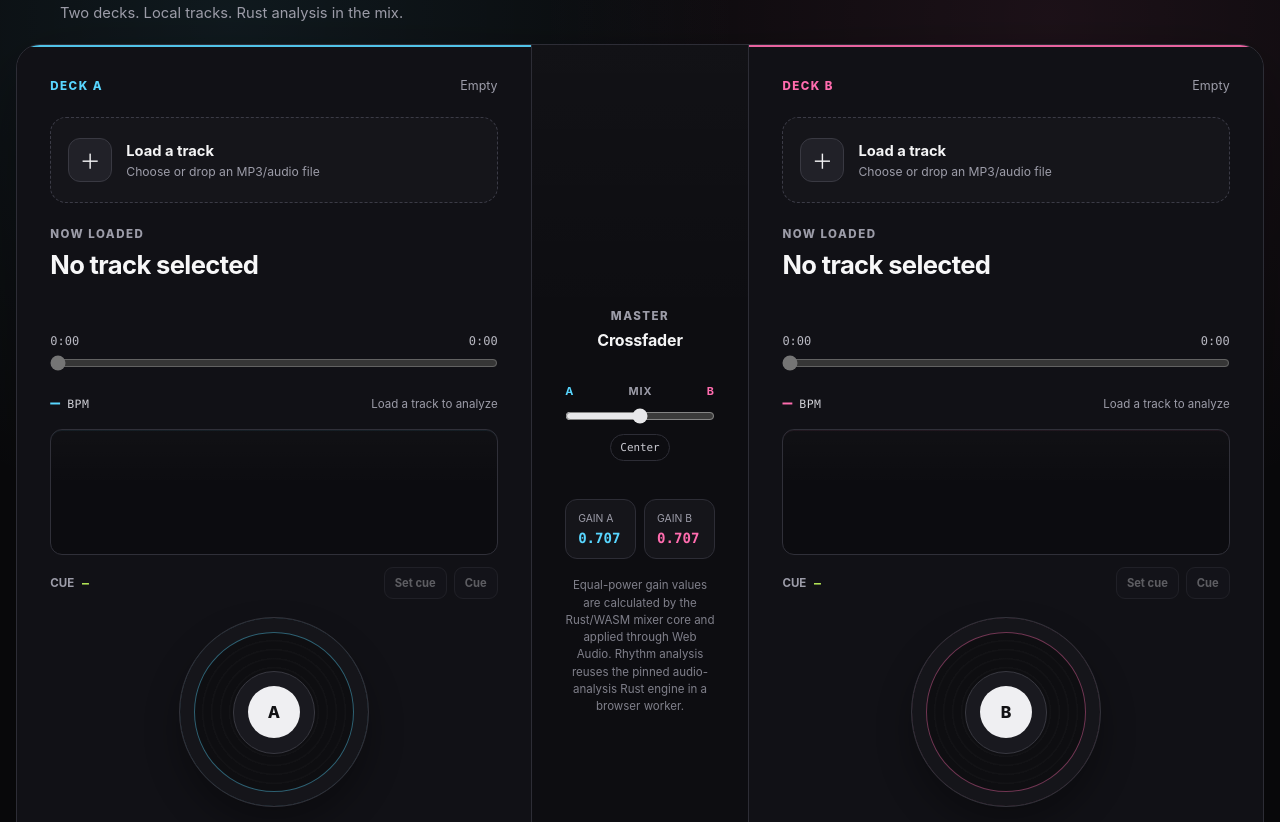
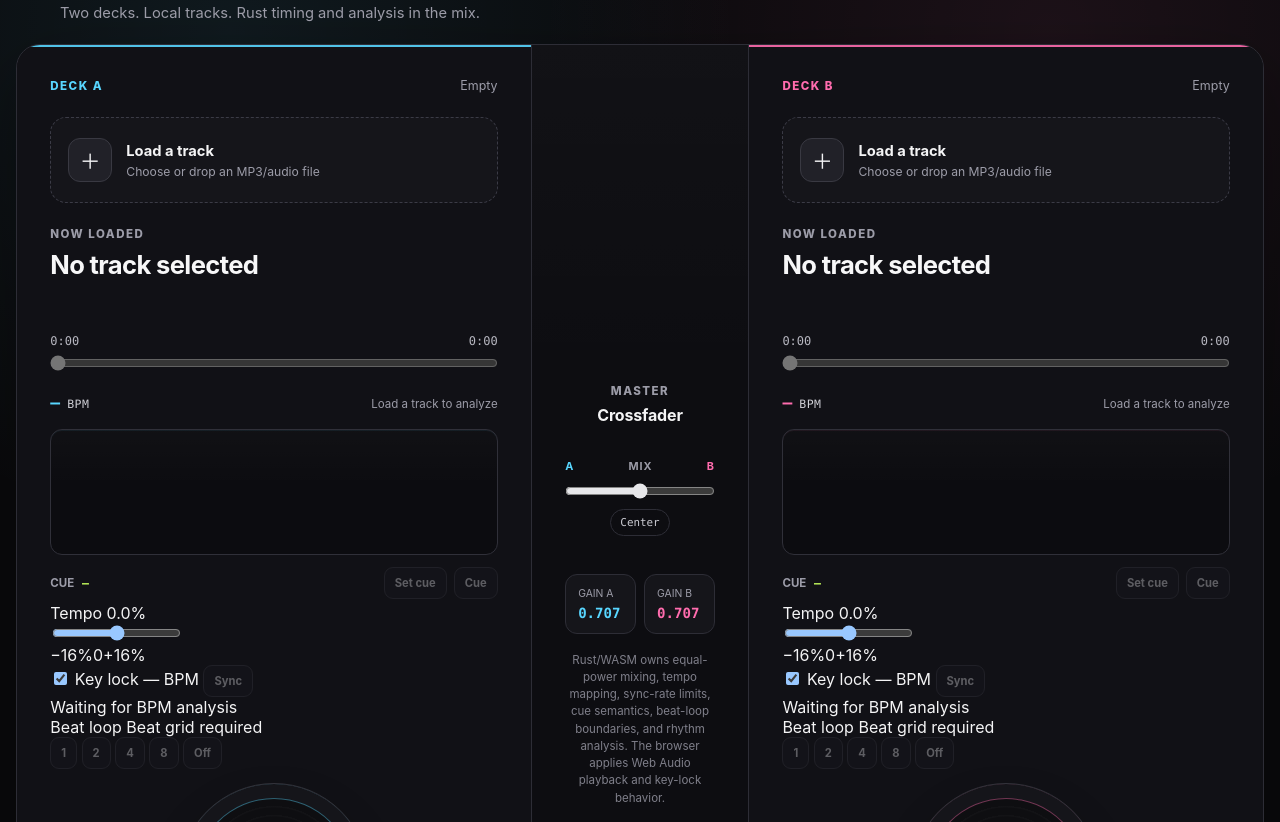
Before and after one commit to moritzbrantner/dj-party, a plain HTML site: page web/index.html in a window 1280 px wide. Shown: the part 70-892 px from the top of the page. Drawn offline with Linux system fonts and the light colour scheme; a script that the page names is missing.

Commit message:
feat: add tempo loop and sync controls

```diff
--- a/web/index.html
+++ b/web/index.html
@@ -19,7 +19,7 @@
             <span class="brand-mark" aria-hidden="true">◉</span>
             <span>DJ Party</span>
           </a>
-          <p class="tagline">Two decks. Local tracks. Rust analysis in the mix.</p>
+          <p class="tagline">Two decks. Local tracks. Rust timing and analysis in the mix.</p>
         </div>
         <div class="session-status" aria-label="Session status">
           <span class="status-dot" aria-hidden="true"></span>
@@ -74,7 +74,7 @@
               class="waveform"
               width="720"
               height="124"
-              aria-label="Deck A waveform, beat grid, cue point, and playhead"
+              aria-label="Deck A waveform, beat grid, loop, cue point, and playhead"
             ></canvas>
           </div>
           <div class="cue-row">
@@ -84,6 +84,48 @@
               <button id="deck-a-cue" class="mini-button cue-button" type="button" disabled>Cue</button>
             </div>
           </div>
+
+          <section class="timing-panel" aria-label="Deck A timing controls">
+            <div class="tempo-control">
+              <div class="timing-heading">
+                <span>Tempo</span>
+                <output id="deck-a-tempo-value">0.0%</output>
+              </div>
+              <input
+                id="deck-a-tempo"
+                class="tempo-slider"
+                type="range"
+                min="-16"
+                max="16"
+                step="0.1"
+                value="0"
+                aria-label="Deck A tempo adjustment"
+              />
+              <div class="tempo-scale" aria-hidden="true"><span>−16%</span><span>0</span><span>+16%</span></div>
+            </div>
+            <div class="timing-actions">
+              <label class="key-lock-control" for="deck-a-key-lock">
+                <input id="deck-a-key-lock" type="checkbox" checked />
+                <span>Key lock</span>
+              </label>
+              <output id="deck-a-effective-bpm" class="effective-bpm">— BPM</output>
+              <button id="deck-a-sync" class="mini-button sync-button" type="button" disabled>Sync</button>
+            </div>
+            <div class="timing-status" id="deck-a-timing-status" aria-live="polite">Waiting for BPM analysis</div>
+            <div class="loop-control">
+              <div class="timing-heading">
+                <span>Beat loop</span>
+                <output id="deck-a-loop-status">Beat grid required</output>
+              </div>
+              <div id="deck-a-loop-controls" class="loop-buttons" role="group" aria-label="Deck A beat loop length">
+                <button class="mini-button" type="button" data-loop-beats="1" disabled>1</button>
+                <button class="mini-button" type="button" data-loop-beats="2" disabled>2</button>
+                <button class="mini-button" type="button" data-loop-beats="4" disabled>4</button>
+                <button class="mini-button" type="button" data-loop-beats="8" disabled>8</button>
+                <button id="deck-a-loop-off" class="mini-button loop-off-button" type="button" disabled>Off</button>
+              </div>
+            </div>
+          </section>
 
           <div class="platter-wrap" aria-hidden="true">
             <div id="deck-a-platter" class="platter">
@@ -142,8 +184,8 @@
           </div>
 
           <p class="engine-note">
-            Equal-power gain values are calculated by the Rust/WASM mixer core and applied through Web Audio.
-            Rhythm analysis reuses the pinned audio-analysis Rust engine in a browser worker.
+            Rust/WASM owns equal-power mixing, tempo mapping, sync-rate limits, cue semantics, beat-loop boundaries,
+            and rhythm analysis. The browser applies Web Audio playback and key-lock behavior.
           </p>
         </section>
 
@@ -193,7 +235,7 @@
               class="waveform"
               width="720"
               height="124"
-              aria-label="Deck B waveform, beat grid, cue point, and playhead"
+              aria-label="Deck B waveform, beat grid, loop, cue point, and playhead"
             ></canvas>
           </div>
           <div class="cue-row">
@@ -203,6 +245,48 @@
               <button id="deck-b-cue" class="mini-button cue-button" type="button" disabled>Cue</button>
             </div>
           </div>
+
+          <section class="timing-panel" aria-label="Deck B timing controls">
+            <div class="tempo-control">
+              <div class="timing-heading">
+                <span>Tempo</span>
+                <output id="deck-b-tempo-value">0.0%</output>
+              </div>
+              <input
+                id="deck-b-tempo"
+                class="tempo-slider"
+                type="range"
+                min="-16"
+                max="16"
+                step="0.1"
+                value="0"
+                aria-label="Deck B tempo adjustment"
+              />
+              <div class="tempo-scale" aria-hidden="true"><span>−16%</span><span>0</span><span>+16%</span></div>
+            </div>
+            <div class="timing-actions">
+              <label class="key-lock-control" for="deck-b-key-lock">
+                <input id="deck-b-key-lock" type="checkbox" checked />
+                <span>Key lock</span>
+              </label>
+              <output id="deck-b-effective-bpm" class="effective-bpm">— BPM</output>
+              <button id="deck-b-sync" class="mini-button sync-button" type="button" disabled>Sync</button>
+            </div>
+            <div class="timing-status" id="deck-b-timing-status" aria-live="polite">Waiting for BPM analysis</div>
+            <div class="loop-control">
+              <div class="timing-heading">
+                <span>Beat loop</span>
+                <output id="deck-b-loop-status">Beat grid required</output>
+              </div>
+              <div id="deck-b-loop-controls" class="loop-buttons" role="group" aria-label="Deck B beat loop length">
+                <button class="mini-button" type="button" data-loop-beats="1" disabled>1</button>
+                <button class="mini-button" type="button" data-loop-beats="2" disabled>2</button>
+                <button class="mini-button" type="button" data-loop-beats="4" disabled>4</button>
+                <button class="mini-button" type="button" data-loop-beats="8" disabled>8</button>
+                <button id="deck-b-loop-off" class="mini-button loop-off-button" type="button" disabled>Off</button>
+              </div>
+            </div>
+          </section>
 
           <div class="platter-wrap" aria-hidden="true">
             <div id="deck-b-platter" class="platter">
@@ -229,7 +313,7 @@
       </section>
 
       <footer class="footer">
-        <p>Tracks, decoded PCM, waveform data, and cue points stay on this device.</p>
+        <p>Tracks, decoded PCM, timing state, waveform data, loops, and cue points stay on this device.</p>
         <p>Collaborative sessions via multiplayer-setup-service remain a later milestone.</p>
       </footer>
     </main>
```
